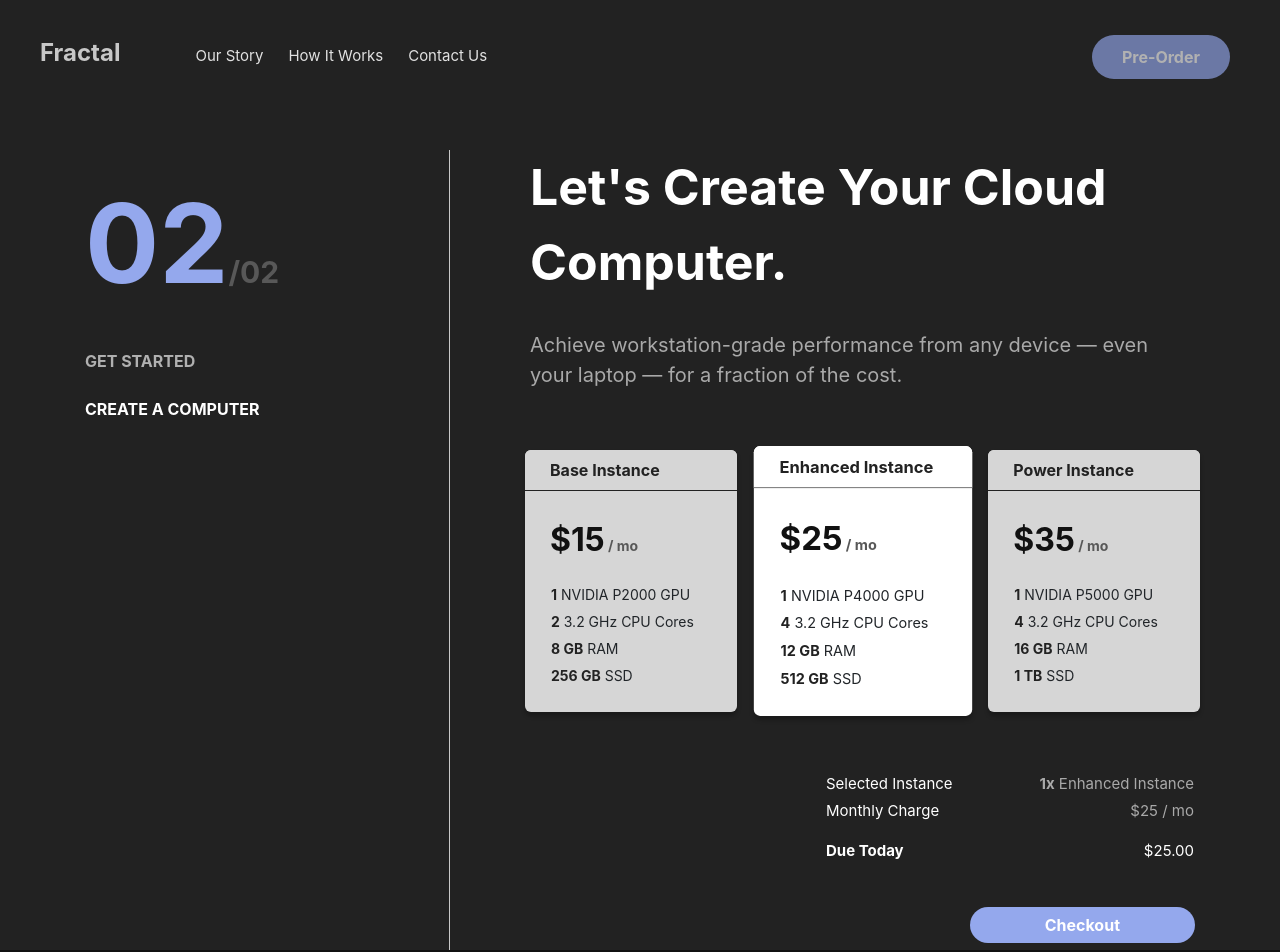
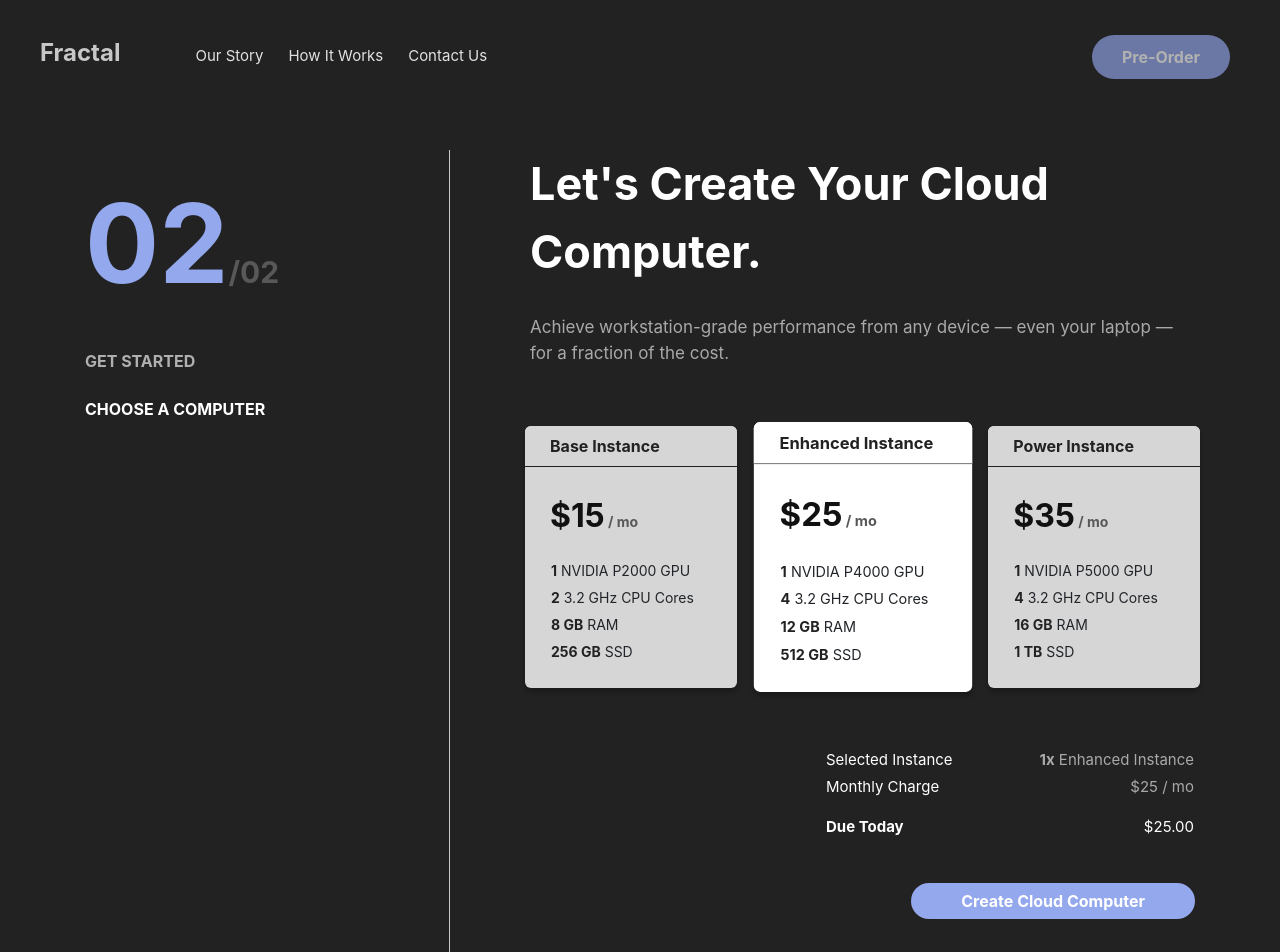
Before and after one commit to whisthq/vm-website, a React (Create React App) app: page /vm in a window 1280 px wide. Shown: the top 952 px of the page. Built offline with nearby package versions, Linux system fonts and the light colour scheme.

Commit message:
few small laptop changes

```diff
--- a/src/components/PageVirtualMachine/VM.js
+++ b/src/components/PageVirtualMachine/VM.js
@@ -141,7 +141,7 @@ class VM extends Component {
                     <span style = {{color: "#585858", fontSize: 30}}>/02</span>
                   </div>
                   <div style = {{color: "#B0B0B0"}}>GET STARTED</div>
-                  <div style = {{color: 'white'}}>CREATE A COMPUTER</div>
+                  <div style = {{color: 'white'}}>CHOOSE A COMPUTER</div>
                 </div>
                 )
                 :
@@ -152,7 +152,7 @@ class VM extends Component {
                     <span style = {{color: "#585858", fontSize: 30}}>/02</span>
                   </div>
                   <div style = {{color: "white"}}>GET STARTED</div>
-                  <div style = {{color: "#585858"}}>CREATE A COMPUTER</div>
+                  <div style = {{color: "#585858"}}>CHOOSE A COMPUTER</div>
                 </div>
                 )
               }
@@ -160,11 +160,11 @@ class VM extends Component {
               {
               this.state.loggedIn
               ?
-              <Col xs = {8} style = {{paddingLeft: 80}}>
-                <div style = {{fontWeight: 'bold', fontSize: 50, color: 'white', marginBottom: 30}}>
+              <Col xs = {8} style = {{paddingLeft: 80, paddingBottom: 80}}>
+                <div style = {{fontWeight: 'bold', fontSize: 45, color: 'white', marginBottom: 30}}>
                   Let's Create Your Cloud Computer.
                 </div>
-                <div style = {{color: "#a9a9a9", marginBottom: 50, fontSize: 20}}>
+                <div style = {{color: "#a9a9a9", marginBottom: 50, fontSize: 17}}>
                   Achieve workstation-grade performance from any device — even your laptop — for a fraction of
                   the cost.
                 </div>
@@ -302,8 +302,8 @@ class VM extends Component {
                     </table>
                     )
                     }
-                    <Button style = {{color: 'white', marginTop: 30, paddingLeft: 75, paddingRight: 75, fontWeight: 'bold', backgroundColor: '#94a8ed', border: 'none', borderRadius: 20, float: 'right'}}>
-                      Checkout
+                    <Button style = {{color: 'white', marginTop: 30, paddingLeft: 50, paddingRight: 50, fontWeight: 'bold', backgroundColor: '#94a8ed', border: 'none', borderRadius: 20, float: 'right'}}>
+                      Create Cloud Computer
                     </Button>
                   </div>
                 </div>
@@ -311,13 +311,10 @@ class VM extends Component {
               :
               (
               <Col xs = {8} style = {{paddingLeft: 80}}>
-                <div style = {{fontWeight: 'bold', fontSize: 50, color: 'white', marginBottom: 30}}>
+                <div style = {{fontWeight: 'bold', fontSize: 45, color: 'white', marginBottom: 50}}>
                   Let's Get Started.
                 </div>
-                <div style = {{color: "#a9a9a9", marginBottom: 60, fontSize: 20}}>
-                  Log in or sign up to unlock a Fractal cloud computer.
-                </div>
-                <div style = {{backgroundColor: '#e8e8e8', borderRadius: 10, padding: 50, maxWidth: 450}}>
+                <div style = {{backgroundColor: '#e8e8e8', borderRadius: 10, padding: "40px 20px", maxWidth: 425, marginBottom: 80}}>
                   <Tabs>
                     <TabList style = {{textAlign: 'center', border: 'none'}}>
                       <Tab style = {{color: '#444444', border: 'none', fontWeight: 'bold'}}>Log In</Tab>
--- a/src/static/App.css
+++ b/src/static/App.css
@@ -113,10 +113,11 @@ button:hover {
 
 .react-tabs__tab {
   padding: 10px 30px !important;
+  color: #222 !important;
 }
 
 .react-tabs__tab--selected {
   border-bottom: solid 5px #94a8ed !important;
-  color: #333 !important;
+  color: #222 !important;
   background-color: rgba(0,0,0,0.0) !important;
 }
```
